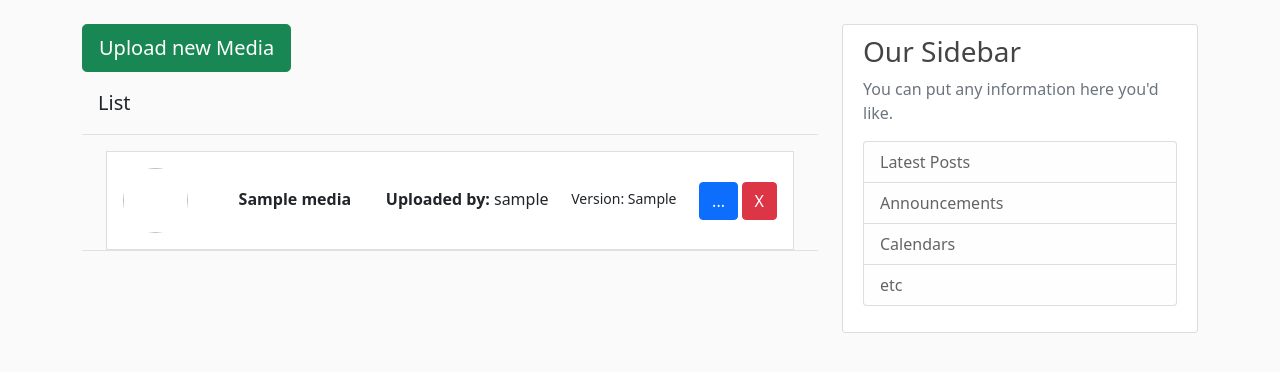
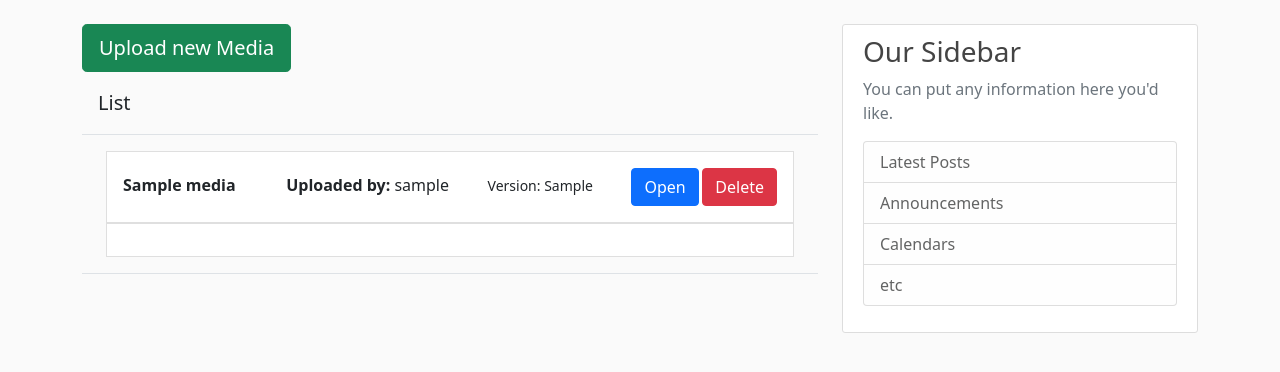
Before and after one commit to Axj-b/recordingregx, a Django app: page /medialibrary/overview/ in a window 1280 px wide. Shown: the part 56-428 px from the top of the page. Run offline with Django 4.2, Linux system fonts and the light colour scheme; tables that the repository leaves empty hold one stand-in row (values such as "Sample post").

Commit message:
remove picture from list

```diff
--- a/recordingregx/medialibrary/templates/medialibrary/overview.html
+++ b/recordingregx/medialibrary/templates/medialibrary/overview.html
@@ -1,9 +1,10 @@
-{% extends "blog/base.html" %} {% block content %}
+{% extends "blog/base.html" %}
+{% block content %}
 
 <p>
     <a
         class="btn btn-success btn-lg btn-block"
-    href="{% url 'media-new'%}"
+        href="{% url 'media-new' %}"
         role="button"
         >Upload new Media</a
     >
@@ -22,10 +23,10 @@
             aria-current="true"
             >
             <div class="d-flex w-100 align-items-center justify-content-between">
-        <img
+                {% comment %} <img
                     class="rounded-circle article-img"
-          {% comment %} src="../../media/default_device.jpg" {% endcomment %}
-        />
+                    src="../../media/default_device.jpg"
+                /> {% endcomment %}
                 <strong class="mb-1">{{ my_item.title }}</strong>
                 <div class="mb-1"><strong> Uploaded by:</strong> {{ my_item.author }}</div>
                 <div class="mb-1 small">
@@ -33,10 +34,12 @@
                     {% comment %} <div class="row">Tags: {{ item.tags }}</div> {% endcomment %}
                 </div>
                 <small>
-          <button class="btn btn-primary" type="button">...</button>
-          <button class="btn btn-danger" type="button">X</button>
+                    <button class="btn btn-primary" type="button">Open</button>
+                    <button class="btn btn-danger" type="button">Delete</button>
                 </small>
+
             </div>
+            <p>
         </a>
     </div>
     {% empty %}
```
Lines whose indentation alone changed are shown as unchanged.
